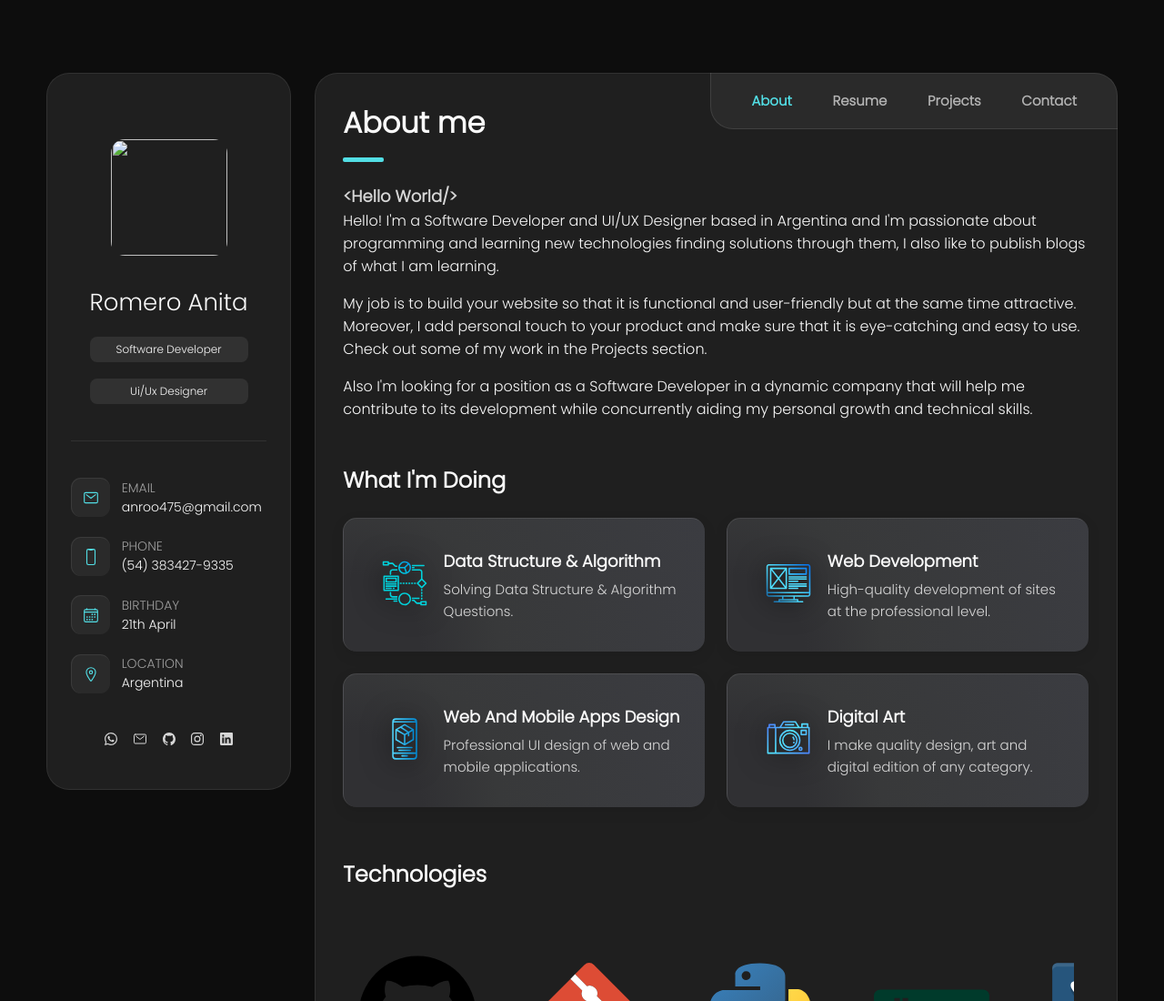
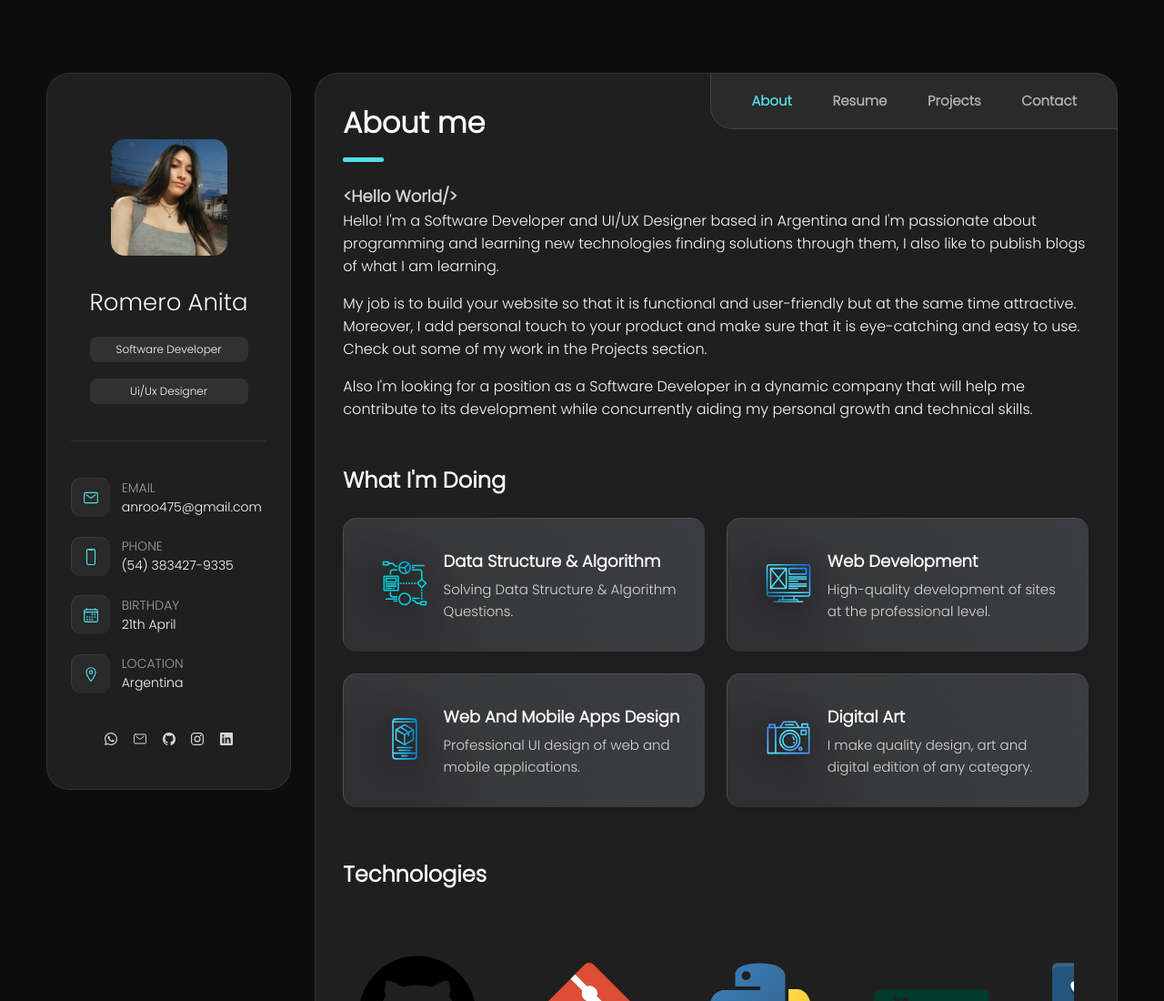
Before and after one commit to HuerRome/portafolio, a plain HTML site: page index.html in a window 1280 px wide. Shown: the top 1100 px of the page at 91% size. Drawn offline with nearby package versions, Linux system fonts and the light colour scheme; a web font is replaced by a local one.

Commit message:
Update index.html

```diff
--- a/index.html
+++ b/index.html
@@ -6,7 +6,7 @@
     <meta name="viewport" content="width=device-width, initial-scale=1.0">
     <meta name="google" content="notranslate">
     <title>Romero Anita</title>
-    <link rel="shortcut icon" href="img/profile.png">
+    <link rel="shortcut icon" href="img/profile.jpg">
     <link rel="stylesheet" href="style.css">
     <link rel="stylesheet" href="change.css">
     <link rel="stylesheet" href="resume.css">
@@ -20,7 +20,7 @@
                 <ion-icon name="caret-down-outline"></ion-icon>
                 <div class="presentation2">
                     <div>
-                        <img src="img/profile.png" alt="">
+                        <img src="img/profile.jpg" alt="">
                         <div>
                             <h1>Romero Anita</h1>
                             <p>Software Developer</p>
```
